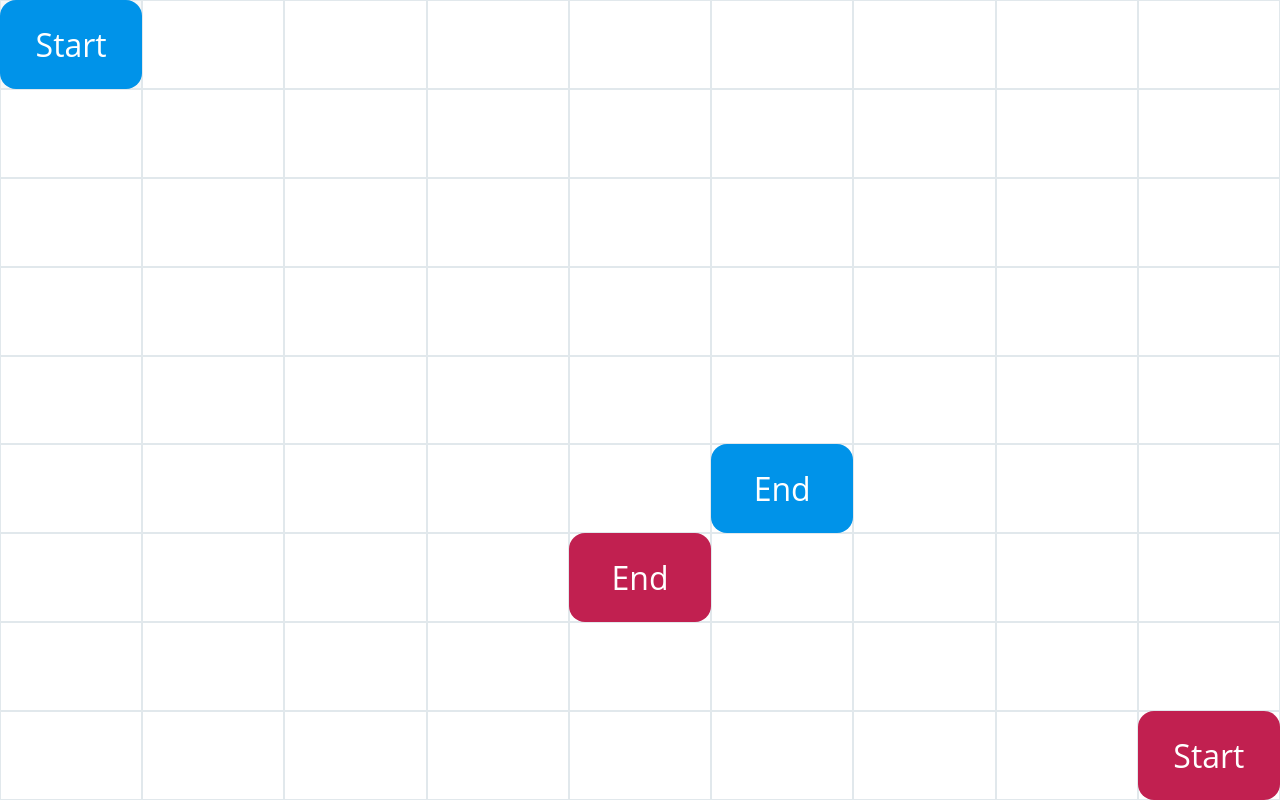
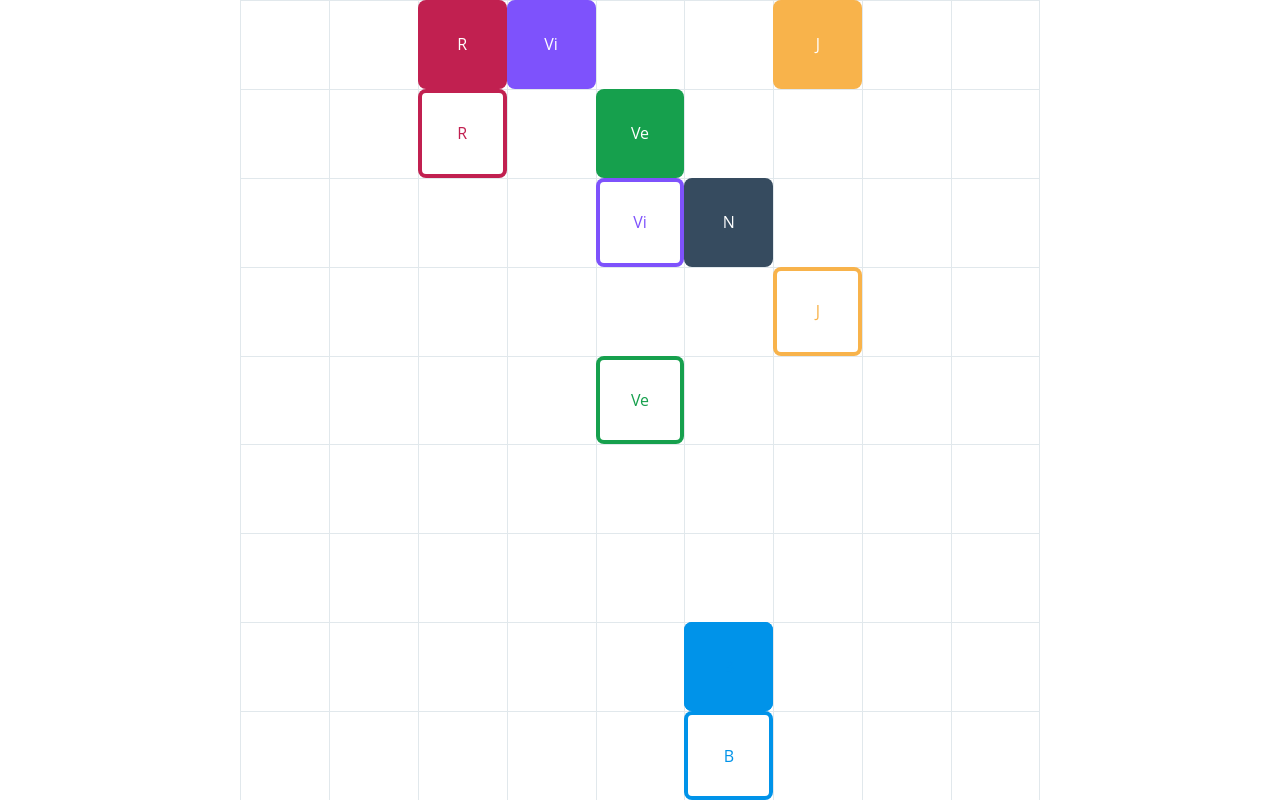
Before and after one commit to Kiclos/filles-du-numerique, a Vue app: page / in a window 1280 px wide. Built offline with nearby package versions, Linux system fonts and the light colour scheme.

Commit message:
feat: random generation of paths

```diff
--- a/src/assets/scss/_number-link.scss
+++ b/src/assets/scss/_number-link.scss
@@ -1,6 +1,23 @@
 .dt-number-link {
   display: flex;
   flex-direction: column;
+  justify-content: center;
+  align-items: center;
+  position: relative;
+  height: 100vw;
+  width: 100vw;
+
+  @media screen and (orientation:landscape) {
+    height: 100vh;
+    width: 100vh;
+  }
+
+
+   &__content {
+     display: flex;
+     flex-direction: column;
+     justify-content: center;
+     align-items: center;
      position: absolute;
      top: 0;
      left: 0;
@@ -8,6 +25,7 @@
      width: 100vw;
      background: $white;
      z-index: 2;
+   }
 
   &__row {
     display: flex;
@@ -24,10 +42,25 @@
     height: 100%;
     width: 100%;
     color: $white;
-    font-size: 2rem;
-    box-shadow: inset 0 0 0 1px $light-grey;
+    font-size: 1rem;
+    box-shadow: inset 1px 1px $light-grey;
     pointer-events: none;
     transition: .3s;
+
+    &:last-child {
+      box-shadow: inset 1px 1px $light-grey,inset -1px 0 $light-grey, ;
+    }
+
+    &:before {
+      position: absolute;
+      display: flex;
+      justify-content: center;
+      align-items: center;
+      content: "";
+      height: calc(100% - 20%);
+      width: calc(100% - 20%);
+      z-index: 2;
+    }
 
     &:after {
       position: absolute;
@@ -38,6 +71,10 @@
       height: 100%;
       width: 100%;
       z-index: 1;
+
+      @media screen and (orientation:landscape) {
+        font-size: 1rem;
+      }
     }
 
     &.-hoverable {
@@ -57,76 +94,144 @@
 
       &.-first:after {
         background-color: $color;
-        border-radius: 1rem;
-        content: "Start";
+        border-radius: .5rem;
       }
 
-      &.-last:after {
+      &.-last {
+        &:after {
+          box-shadow: inset 0 0 0 4px $color;
+          color: $color;
+          border-radius: .5rem;
+          transition: .3s;
+        }
+
+        &.-complete:after {
           background-color: $color;
-        border-radius: 1rem;
-        content: "End";
+          color: $white;
+        }
       }
 
       &.-left-right:after, &.-right-left:after, &.-right:after, &.-left:after  {
         background-color: $color;
-        height: 20px;
-        top: calc(50% - 10px);
+        height: 20%;
+        top: calc(50% - 10%);
         left: 0;
       }
 
       &.-top-bottom:after, &.-bottom-top:after, &.-top:after, &.-bottom:after  {
         background-color: $color;
-        width: 20px;
+        width: 20%;
         top: 0;
-        left: calc(50% - 10px);
+        left: calc(50% - 10%);
       }
 
-      &.-left-top:after, &.-top-left:after  {
-        border: 20px solid $color;
-        border-radius: 50px;
-        top: calc(-50% - 30px);
-        left: calc(-50% - 30px);
+      &.-left-top, &.-top-left  {
+
+        &:before {
+          background-color: $white;
+          border-radius: 20%;
+          top: -40%;
+          left: -40%;
         }
 
-      &.-left-bottom:after, &.-bottom-left:after  {
-        border: 20px solid $color;
-        border-radius: 50px;
-        bottom: calc(-50% - 30px);
-        left: calc(-50% - 30px);
+        &:after {
+          background-color: $color;
+          border-radius: 30%;
+          top: -40%;
+          left: -40%;
+        }
       }
 
-      &.-right-top:after, &.-top-right:after  {
-        border: 20px solid $color;
-        border-radius: 50px;
-        top: calc(-50% - 30px);
-        right: calc(-50% - 30px);
+      &.-left-bottom, &.-bottom-left  {
+        &:before {
+          background-color: $white;
+          border-radius: 20%;
+          bottom: -40%;
+          left: -40%;
         }
 
-      &.-right-bottom:after, &.-bottom-right:after  {
-        border: 20px solid $color;
-        border-radius: 50px;
-        bottom: calc(-50% - 30px);
-        right: calc(-50% - 30px);
+        &:after {
+          background-color: $color;
+          border-radius: 30%;
+          bottom: -40%;
+          left: -40%;
+        }
+      }
+
+      &.-right-top, &.-top-right  {
+        &:before {
+          background-color: $white;
+          border-radius: 20%;
+          top: -40%;
+          right: -40%;
+        }
+
+        &:after {
+          background-color: $color;
+          border-radius: 30%;
+          top: -40%;
+          right: -40%;
+        }
+      }
+
+      &.-right-bottom, &.-bottom-right  {
+        &:before {
+          background-color: $white;
+          border-radius: 20%;
+          bottom: -40%;
+          right: -40%;
+        }
+
+        &:after {
+          background-color: $color;
+          border-radius: 30%;
+          bottom: -40%;
+          right: -40%;
+        }
       }
     }
 
     &.-black {
       @include caseColor($black);
+
+      &.-first:after, &.-last:after {
+        content: "N";
+      }
     }
     &.-blue {
       @include caseColor($dark-blue);
+
+      &.-first:after, &.-last:after {
+        content: "B";
+      }
     }
     &.-red {
       @include caseColor($dark-red);
+
+      &.-first:after, &.-last:after {
+        content: "R";
+      }
     }
     &.-green {
       @include caseColor($green);
+
+      &.-first:after, &.-last:after {
+        content: "Ve";
+      }
     }
     &.-yellow {
       @include caseColor($dark-yellow);
+
+      &.-first:after, &.-last:after {
+        content: "J";
+      }
     }
     &.-purple {
       @include caseColor($purple);
+
+      &.-first:after, &.-last:after {
+        content: "Vi";
       }
     }
   }
+}
--- a/src/components/Games/NumberLink.vue
+++ b/src/components/Games/NumberLink.vue
@@ -1,10 +1,12 @@
 <template>
-  <div class="dt-number-link">
-    <div class="dt-number-link__row" v-for="(row, i) in game.rows" :key="'row' + i">
-      <div v-for="(c, j) in row.cases" :key="'case' + j"
-          class="dt-number-link__case -hoverable"
-           :class="getClass(c)"
-          @click="handleSelect(c)">
+  <div class="dt-number-link__content">
+    <div class="dt-number-link">
+      <div class="dt-number-link__row" v-for="(row, i) in game.rows" :key="'row' + i">
+        <div v-for="(c, j) in row.cases" :key="'case' + j"
+             class="dt-number-link__case -hoverable"
+             :class="c.classes"
+             @click="handleSelect(c)">
+        </div>
       </div>
     </div>
   </div>
@@ -15,10 +17,22 @@ import { defineComponent, onMounted, reactive } from 'vue';
 
 export default defineComponent({
   name: 'NumberLink',
-  setup() {
+  events: { endGame: () => null },
+  setup(_, { emit }) {
+    // eslint-disable-next-line no-shadow
+    enum PathColor {
+      black = 'black',
+      blue = 'blue',
+      green = 'green',
+      purple= 'purple',
+      red = 'red',
+      yellow = 'yellow'
+    }
+
     interface Case {
       x: number,
       y: number,
+      classes: string [],
     }
     interface Row {
       cases: Case []
@@ -27,13 +41,13 @@ export default defineComponent({
       rows: Row []
     }
     interface Path {
-      color: string,
+      color: PathColor,
       cases: Case [],
       goal: Case,
     }
 
     const game: Grid = reactive<Grid>({ rows: [] });
-    const paths: Path [] = reactive<Path []>([]);
+    let paths: Path [] = reactive<Path []>([]);
 
     function getNeighbors(c: Case): Case [] {
       const res: Case [] = [];
@@ -57,34 +71,11 @@ export default defineComponent({
     }
 
     function isGameOver(): boolean {
-      return paths.every((p) => isNeighbors(p.goal, p.cases[p.cases.length - 1]));
+      return paths.every((p) => isNeighbors(p.goal, p.cases[p.cases.length - 1]) && p.cases.length > 1);
     }
 
     function getCasePath(c: Case): Path | undefined {
       return paths.find((p) => p.cases.indexOf(c) !== -1);
-    }
-
-    function handleSelect(c: Case): void {
-      const neighbors: Case [] = getNeighbors(c);
-      const casePath: Path | undefined = getCasePath(c);
-      if (casePath && casePath.cases[casePath.cases.length - 1] === c && casePath.cases[0] !== c) {
-        casePath.cases.splice(casePath.cases.length - 1, 1);
-      } else if (!casePath) {
-        const pathNeighbors: Case [] = neighbors.filter((n) => {
-          const path = getCasePath(n);
-          if (path) {
-            return path.cases[path.cases.length - 1] === n;
-          }
-          return false;
-        });
-        if (pathNeighbors.length > 0) {
-          const path: Path | undefined = getCasePath(pathNeighbors[0]);
-          if (path) {
-            path.cases.push(c);
-          }
-        }
-      }
-      console.log('is game over ?', isGameOver());
     }
 
     function getPositionTo(anchor: Case, relative: Case): string {
@@ -119,8 +110,113 @@ export default defineComponent({
       if (pathGoal) {
         res.push(`-${pathGoal.color}`);
         res.push('-last');
+        if (isNeighbors(pathGoal.goal, pathGoal.cases[pathGoal.cases.length - 1]) && pathGoal.cases.length > 1) {
+          res.push('-complete');
+        }
       }
       return res;
+    }
+
+    function getAllClass(): void {
+      for (let i = 0; i < 9; i += 1) {
+        for (let j = 0; j < 9; j += 1) {
+          game.rows[i].cases[j].classes = getClass(game.rows[i].cases[j]);
+        }
+      }
+    }
+
+    function updateNeighborsClass(c: Case) {
+      getNeighbors(c).forEach((item) => {
+        // eslint-disable-next-line no-param-reassign
+        item.classes = getClass(item);
+      });
+    }
+
+    function handleSelect(c: Case): void {
+      const neighbors: Case [] = getNeighbors(c);
+      const casePath: Path | undefined = getCasePath(c);
+      if (casePath && casePath.cases[casePath.cases.length - 1] === c && casePath.cases[0] !== c) {
+        casePath.cases.splice(casePath.cases.length - 1, 1);
+        // eslint-disable-next-line no-param-reassign
+        c.classes = getClass(c);
+        updateNeighborsClass(c);
+      } else if (!casePath) {
+        const pathNeighbors: Case [] = neighbors.filter((n) => {
+          const path = getCasePath(n);
+          if (path) {
+            return path.cases[path.cases.length - 1] === n;
+          }
+          return false;
+        });
+        if (pathNeighbors.length > 0) {
+          const path: Path | undefined = getCasePath(pathNeighbors[0]);
+          if (path && c !== path.goal) {
+            path.cases.push(c);
+            // eslint-disable-next-line no-param-reassign
+            c.classes = getClass(c);
+            updateNeighborsClass(c);
+          }
+        }
+      }
+      if (isGameOver()) {
+        console.log('The game is over');
+        emit('endGame');
+      }
+    }
+
+    function getRandomCase(boardSize: number): Case {
+      const i = Math.floor(Math.random() * boardSize);
+      const j = Math.floor(Math.random() * boardSize);
+      return { x: i, y: j, classes: [] };
+    }
+
+    function generateRandomPath(gamePaths: Case [][], path: Case []): Case [] {
+      let c1: Case;
+      if (path.length === 0) {
+        c1 = getRandomCase(9);
+      } else {
+        c1 = path[path.length - 1];
+      }
+      let c2: Case | undefined = getNeighbors(c1).find((c) => gamePaths.findIndex((p) => p.includes(c)) === -1);
+      let it = 1;
+      // eslint-disable-next-line no-loop-func
+      while ((gamePaths.findIndex((p) => p.includes(c1)) !== -1 || c2 === undefined) && it < 81) {
+        c1 = getRandomCase(9);
+        c2 = getNeighbors(c1).find((c) => getCasePath(c) === undefined);
+        it += 1;
+      }
+      if (c2 === undefined) {
+        throw new Error('unable to generated game');
+      }
+      if (path.length < 10) {
+        path.push(c1);
+        path.push(c2);
+        try {
+          generateRandomPath(gamePaths, path);
+        } catch {
+          return path;
+        }
+      }
+      return path;
+    }
+
+    function generateGame(nb: number): void {
+      const generatedPaths: Case [][] = [];
+      const newPaths: Path [] = [];
+      for (let i = 0; i < nb; i += 1) {
+        generatedPaths.push(generateRandomPath(generatedPaths, []));
+      }
+      console.log(generatedPaths);
+      generatedPaths.forEach((path, index) => {
+        const first = path[0];
+        const last = path[path.length - 1];
+        newPaths.push({
+          color: Object.values(PathColor)[index % Object.keys(PathColor).length],
+          cases: [game.rows[last.x].cases[last.y]],
+          goal: game.rows[first.x].cases[first.y],
+        });
+      });
+      paths = newPaths;
     }
 
     onMounted(() => {
@@ -128,20 +224,13 @@ export default defineComponent({
         const row: Row = { cases: [] };
 
         for (let j = 0; j < 9; j += 1) {
-          row.cases.push({ x: i, y: j });
+          row.cases.push({ x: i, y: j, classes: [] });
         }
         game.rows.push(row);
       }
-      paths.push({
-        color: 'blue',
-        cases: [game.rows[0].cases[0]],
-        goal: game.rows[5].cases[5],
-      });
-      paths.push({
-        color: 'red',
-        cases: [game.rows[8].cases[8]],
-        goal: game.rows[6].cases[4],
-      });
+      generateGame(6);
+      getAllClass();
+      console.log(paths, game);
     });
 
     return {
```
Lines whose indentation alone changed are shown as unchanged.
